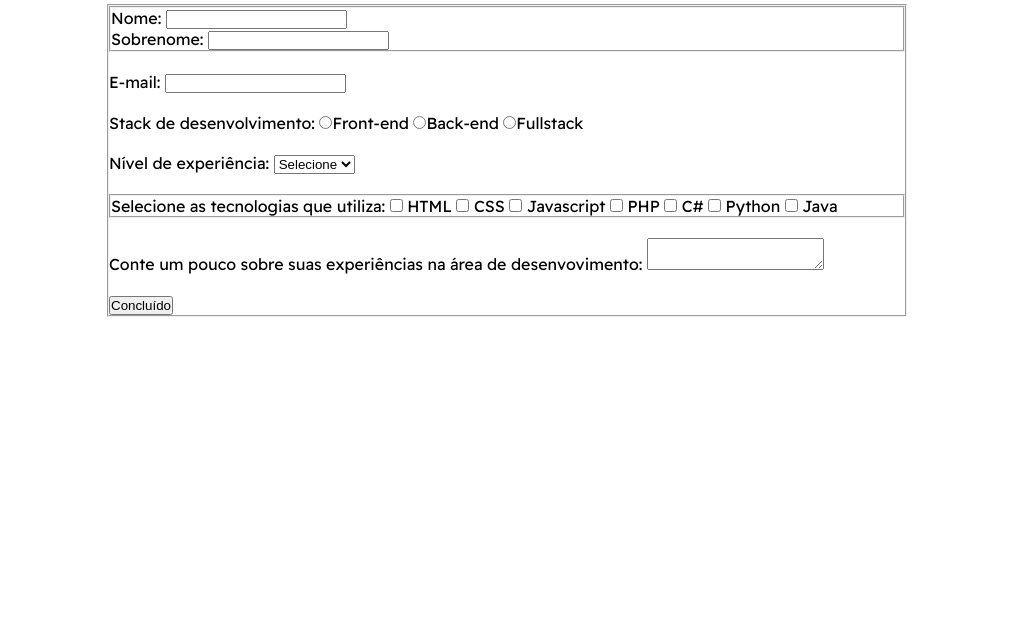
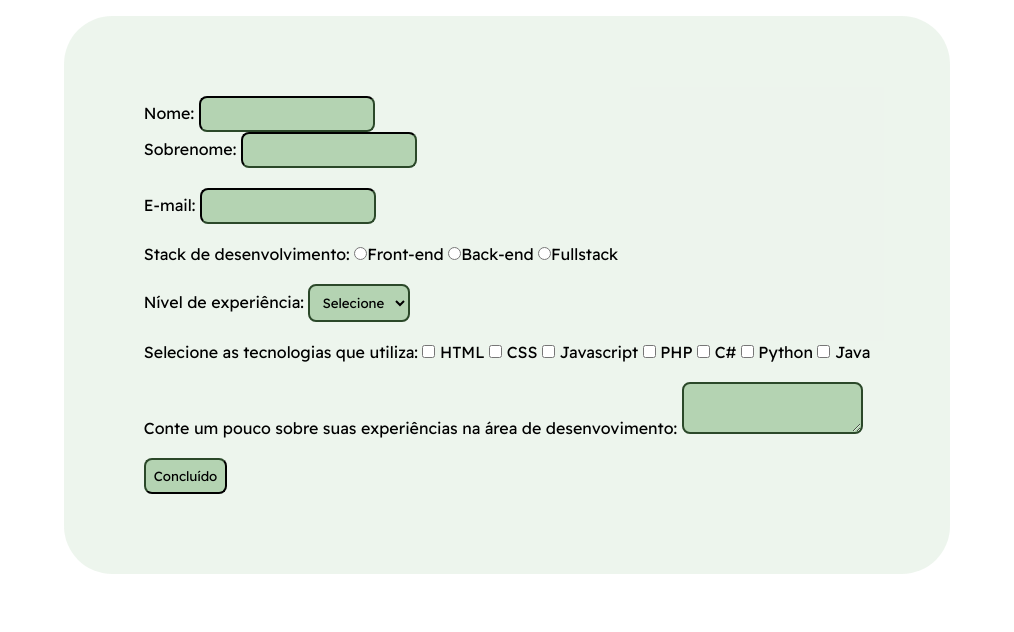
Before and after one commit to DarlanLima/form, a website: page src/index.html in a window 1280 px wide. Shown: the part 168-800 px from the top of the page, without its empty margins (133-1147 px from the left). Drawn offline with Linux system fonts and the light colour scheme.

Commit message:
build(css):style changes

```diff
--- a/src/index.html
+++ b/src/index.html
@@ -15,9 +15,11 @@
     </div>
 
     <fieldset class="general-fieldset">
+    <fieldset class="fieldset-2">
     <form>
-        <fieldset class="grupo">
-            <div class="campo">
+
+        <fieldset class="dados">
+        <div class="campo">
                 <label for="nome">Nome:</label>
                 <input type="text" name="nome" id="nome"/>
             </div>
@@ -54,7 +56,6 @@
         </div>
         <br>
 
-        <fieldset class="grupo">
         <div class="campo">
             <label>Selecione as tecnologias que utiliza:</label>
             <input type="checkbox" name="tecnologia1" id="tecnologia1" value="HTML"/>
@@ -78,7 +79,6 @@
             <input type="checkbox" name="tecnologia7" id="tecnologia7" value="Java"/>
                 <label for="tecnologia7">Java</label>
         </div>
-        </fieldset>
         <br>
 
         <div class="campo">
@@ -90,5 +90,6 @@
         <button class="button" type="submit">Concluído</button>
     </form>
     </fieldset>
+    </fieldset>
 </body>
 </html>
--- a/src/style.css
+++ b/src/style.css
@@ -11,7 +11,7 @@
 }
 
 .titulo h1 {
-    font-size: 4rem;
+    font-size: 3rem;
     font-weight: 700;
     text-align: center;
     margin-top: 2rem;
@@ -24,6 +24,40 @@
 }
 
 .general-fieldset {
-    margin-left: 15rem;
-    margin-right: 15rem;
+    margin-top: 2rem;
+    margin-left: 5rem;
+    margin-right: 5rem;
+    margin-bottom: 3rem;
+    border-radius: 3rem;
+    justify-self: center;
+    border: 0;
+    background-color: rgba(196, 220, 195, 0.3);
 }
+
+.fieldset-2 {
+    display: flex;
+    align-items: center;
+    margin: 5rem;
+    border:0;
+    justify-self: center;
+    justify-content: center;
+    justify-items: center;
+}
+
+.dados {
+    display: grid;
+    margin:0;
+    padding: 0;
+    border:none;
+}
+
+input, select, textarea, button {
+    display: inline;
+    font-family: 'Readex Pro',sans-serif;
+    border-width: 0.125rem;
+    border-radius: 0.5rem;
+    padding: 0.5rem;
+    margin: 0;
+    border-color: #2b4829;
+    background-color: #B4D3B2;
+}
```
